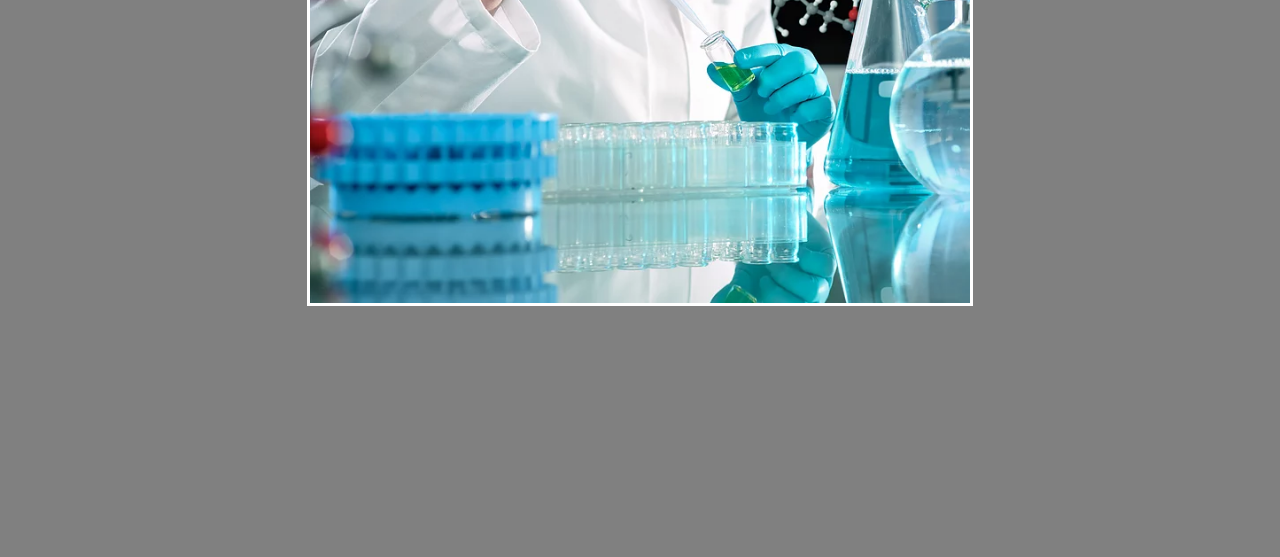
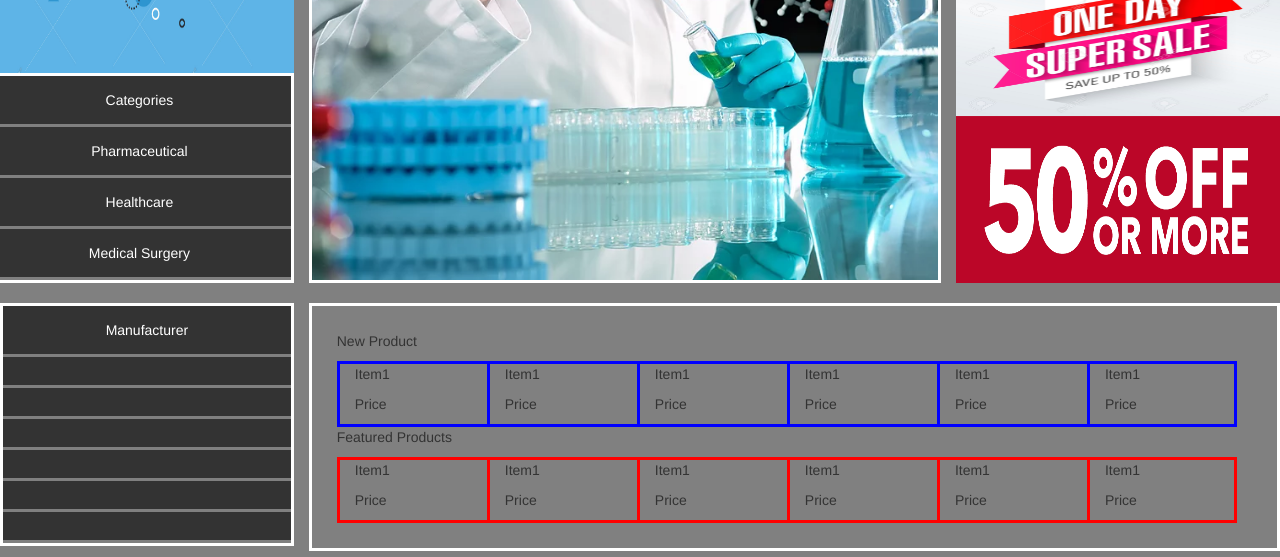
Before and after one commit to praktishalu/master, a website: page public/index.html in a window 1280 px wide. Shown: the part 291-848 px from the top of the page. Before the commit the page ends 800 px from the top, so only its background shows below. Drawn offline with nearby package versions, Linux system fonts and the light colour scheme.

Commit message:
slider left and right

```diff
--- a/public/css/index.css
+++ b/public/css/index.css
@@ -1,6 +1,9 @@
 body{
 	background-color: gray;
 	margin: 0px;
+}
+.row{
+    margin-right: 0px;
 }
 .category {
 	border: 3px solid white;
@@ -8,8 +11,8 @@ body{
 	margin: auto;
 	padding:10px;
 	text-align: center;
-    width: 50%;
-    height: 500px;
+    /*width: 50%;*/
+    height: 501px;
     background-size: cover;
     background-repeat: no-repeat;
 	}
@@ -23,7 +26,10 @@ body{
     font-size: 30px;
     font-weight: bold;
 }
-ul {
+#logo_image{
+    float: left;
+}
+.header_tabs ul {
     list-style-type: none;
     margin: 0;
     padding: 0;
@@ -31,15 +37,12 @@ ul {
     background-color: #333;
     margin-bottom: 25px;
 }
-#logo_image{
-	float: left;
-}
-li {
+.header_tabs li {
     float: right;
     padding-left: 20px;
 }
 
-li a {
+.header_tabs li a {
     display: block;
     color: white;
     text-align: center;
@@ -47,6 +50,88 @@ li a {
     text-decoration: none;
 }
 
-li a:hover {
+.header_tabs li a:hover {
     background-color: #111;
 }
+.slider_image_rigth{
+    width: 100%;
+    height: 167px;
+}
+.slider_left_menu{
+    border: 3px solid white;
+    padding-left: 0px;
+    height: 210px;
+}
+.slider_left_menu ul {
+    list-style-type: none;
+    margin: 0;
+    padding: 0;
+    overflow: hidden;
+    margin-bottom: 25px;
+}
+.slider_left_menu li {
+    border-bottom: 3px solid gray;
+    background-color: #333;
+    display: block;
+    color: white;
+    text-align: center;
+    text-decoration: none;
+}
+
+.slider_left_menu li a {
+    padding: 14px 16px;
+    background-color: #333;
+    display: block;
+    color: white;
+    text-align: center;
+    text-decoration: none;
+}
+
+.slider_left_menu li a:hover {
+    background-color: #111;
+}
+/* manufacture custom css*/
+.manufacturer_box{
+    border: 3px solid white;
+    padding-left: 0px;
+}
+.manufacturer_box ul {
+    list-style-type: none;
+    margin: 0;
+    padding: 0;
+    overflow: hidden;
+    margin-bottom: 25px;
+}
+.manufacturer_box li {
+    border-bottom: 3px solid gray;
+    background-color: #333;
+    display: block;
+    color: white;
+    text-align: center;
+    text-decoration: none;
+}
+
+.manufacturer_box li a {
+    padding: 14px 16px;
+    background-color: #333;
+    display: block;
+    color: white;
+    text-align: center;
+    text-decoration: none;
+}
+
+.manufacturer_box li a:hover {
+    background-color: #111;
+}
+.new_products_box{
+    border: 3px solid blue;
+    border-right: none;
+}
+.featured_products_box{
+    border: 3px solid red;
+    border-right: none;
+}
+.products_list{
+    border: 3px solid white;
+    padding: 25px 40px;
+}
--- a/public/index.html
+++ b/public/index.html
@@ -2,11 +2,16 @@
 <html>
 <head>
 	<title></title>
+	<!-- Latest compiled and minified CSS -->
+	<link rel="stylesheet" href="https://maxcdn.bootstrapcdn.com/bootstrap/3.3.7/css/bootstrap.min.css" integrity="sha384-BVYiiSIFeK1dGmJRAkycuHAHRg32OmUcww7on3RYdg4Va+PmSTsz/K68vbdEjh4u" crossorigin="anonymous">
+	<!-- custom css -->
 	<link rel="stylesheet" type="text/css" href="css/index.css">
+	<!-- custom js file -->
 	<script type="text/javascript" src="js/index.js"></script>
 
 </head>
 <body onload="init()">
+	<div class="row header_tabs">
 		<ul>
 			<li id="logo_image"><a href="index.html">iMED</a></li>
 			<!-- <li><input type="text" name=""></li> -->
@@ -17,7 +22,23 @@
 			<li><a href="html/about.html">About Us</a></li>
 			<li><a href="html/home.html">Home</a></li>
 		</ul>
+	</div>
 
+	<div class="row" style="margin-bottom: 20px;">
+		<div class="col-sm-3" style="padding-right: 0px;">
+			<div class="row" style="width: 100%; height: 291px;">
+				<img src="image/medical_image.jpg" alt="medical image" style="width: 100%; height: 100%;">
+			</div>
+			<div class="row" style="width: 100%; height: 210px;">
+				<ul style="list-style-type: none;" class="slider_left_menu">
+					<li style="padding: 14px 16px;">Categories</li>
+					<li><a href="#">Pharmaceutical</a></li>
+					<li><a href="#">Healthcare</a></li>
+					<li><a href="#">Medical Surgery</a></li>
+				</ul>
+			</div>
+		</div>
+		<div class="col-sm-6" style="padding-left: 0px;">
 			<div class="category_slideshow">
 				<div class="category" style="background-image:url('image/connectu.jpg');">
 					<!-- <h3>Connecting the dots...</h3> -->
@@ -32,5 +53,95 @@
 				    <p><a href="html/get_in_touch.html">Learn More...</a></p>
 				</div>
 			</div>
+		</div>
+		<div class="col-sm-3" style="padding-right: 0px;">
+			<div class="row" style="margin-right: 0px;">
+				<img src="image/free_shipping.jpg" alt="free shipping" class="slider_image_rigth">
+			</div>
+			<div class="row" style="margin-right: 0px;">
+				<img src="image/special offer.jpg" alt="special offer" class="slider_image_rigth">
+			</div>
+			<div class="row" style="margin-right: 0px;" >
+				<img src="image/50percent.png" alt="50 percent" class="slider_image_rigth">
+			</div>
+		</div>
+	</div>
+	<div class="row">
+		<div class="col-sm-3">
+			<ul style="list-style-type: decimal;" class="manufacturer_box">
+				<li style="padding: 14px 16px;">Manufacturer</li>
+				<li><a href="#"></a></li>
+				<li><a href="#"></a></li>
+				<li><a href="#"></a></li>
+				<li><a href="#"></a></li>
+				<li><a href="#"></a></li>
+				<li><a href="#"></a></li>
+			</ul>
+		</div>
+		<div class="col-sm-9 products_list">
+			<div class="row">
+				<p>New Product</p>
+				<div class="col-sm-2 new_products_box">
+					<p>Item1</p>
+					<p>Price</p>
+				</div>
+				<div class="col-sm-2 new_products_box">
+					<p>Item1</p>
+					<p>Price</p>
+				</div>
+				<div class="col-sm-2 new_products_box">
+					<p>Item1</p>
+					<p>Price</p>
+				</div>
+				<div class="col-sm-2 new_products_box">
+					<p>Item1</p>
+					<p>Price</p>
+				</div>
+				<div class="col-sm-2 new_products_box">
+					<p>Item1</p>
+					<p>Price</p>
+				</div>
+				<div class="col-sm-2 new_products_box" style="border-right: 3px solid blue;">
+					<p>Item1</p>
+					<p>Price</p>
+				</div>
+			</div>
+			<div class="row">
+				<p>Featured Products</p>
+				<div class="col-sm-2 featured_products_box">
+					<p>Item1</p>
+					<p>Price</p>
+				</div>
+				<div class="col-sm-2 featured_products_box">
+					<p>Item1</p>
+					<p>Price</p>
+				</div>
+				<div class="col-sm-2 featured_products_box">
+					<p>Item1</p>
+					<p>Price</p>
+				</div>
+				<div class="col-sm-2 featured_products_box">
+					<p>Item1</p>
+					<p>Price</p>
+				</div>
+				<div class="col-sm-2 featured_products_box">
+					<p>Item1</p>
+					<p>Price</p>
+				</div>
+				<div class="col-sm-2 featured_products_box" style="border-right: 3px solid red;">
+					<p>Item1</p>
+					<p>Price</p>
+				</div>
+			</div>
+		</div>
+	</div>
+	<div class="row">
+		<div class="col-sm-12">
+			<div class="col-sm-3"></div>
+			<div class="col-sm-3"></div>
+			<div class="col-sm-3"></div>
+			<div class="col-sm-3"></div>
+		</div>
+	</div>
 </body>
 </html>
```
Also changed, not shown: public/css/header.html (added), public/image/50percent.png (added), public/image/free_shipping.jpg (added), public/image/medical_image.jpg (added), public/image/special offer.jpg (added). Lines whose indentation alone changed are shown as unchanged.
